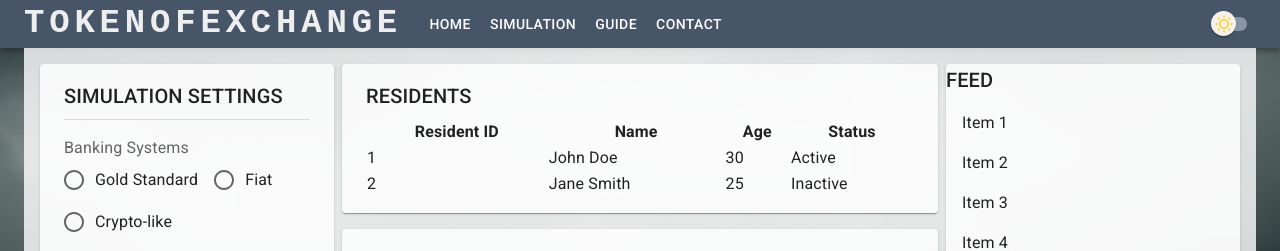
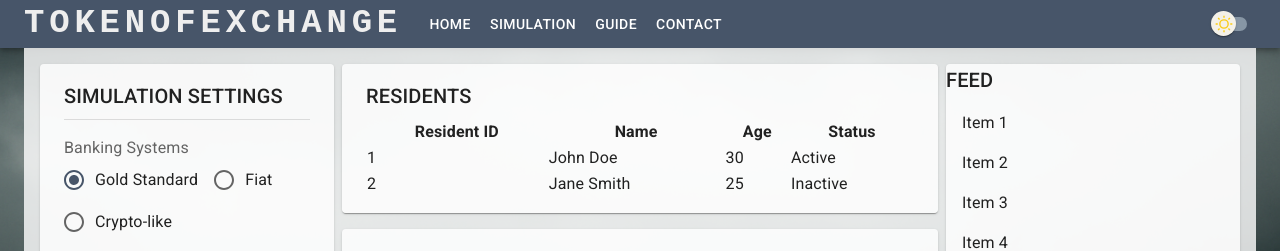
Before and after one commit to whyowisp/token-of-exchange, a React (Vite) app: page /simulation in a window 1280 px wide. Shown: the top 251 px of the page. Built offline with nearby package versions, Linux system fonts and the light colour scheme.

Commit message:
zustand store

```diff
--- a/package.json
+++ b/package.json
@@ -21,7 +21,8 @@
     "react-dom": "^19.1.0",
     "react-router": "^7.6.1",
     "react-virtualized-auto-sizer": "^1.0.26",
-    "react-window": "^1.8.11"
+    "react-window": "^1.8.11",
+    "zustand": "^5.0.5"
   },
   "devDependencies": {
     "@eslint/js": "^9.25.0",
--- a/src/App.tsx
+++ b/src/App.tsx
@@ -12,7 +12,7 @@ import { Routes, Route } from 'react-router'
 import MainMenu from './components/MainMenu'
 import Home from './components/Home'
 import Contact from './components/Contact'
-import SimulationLayout from './components/Simulation/SimulationLayout'
+import Simulation from './components/Simulation/Simulation'
 
 import island from './assets/island.png'
 import Guide from './components/Guide'
@@ -49,7 +49,7 @@ const App = () => {
           >
             <Routes>
               <Route path="/contact" element={<Contact />} />
-              <Route path="/simulation" element={<SimulationLayout />} />
+              <Route path="/simulation" element={<Simulation />} />
               <Route path="/" element={<Home />} />
               <Route path="/guide" element={<Guide />} />
             </Routes>
--- a/src/components/Simulation/Settings.tsx
+++ b/src/components/Simulation/Settings.tsx
@@ -1,6 +1,13 @@
+import { useState, type ChangeEvent } from 'react'
+import type {
+  SimulationStore,
+  BankingMode,
+  GovernanceMode,
+  TaxationMode,
+} from '../../types/types'
 import { Checkbox } from '@mui/material'
+import { useSimulationStore } from './simulationStore'
 import {
-  Box,
   Container,
   Divider,
   FormControl,
@@ -11,13 +18,23 @@ import {
   RadioGroup,
   Typography,
 } from '@mui/material'
-import { useState, type ChangeEvent } from 'react'
 
 const Settings = () => {
+  const bankingMode = useSimulationStore((state) => state.bankingMode)
+  const setBankingMode = useSimulationStore((state) => state.setBankingMode)
+  console.log('Banking mode:', bankingMode)
+
+  const governanceMode = useSimulationStore((state) => state.governanceMode)
+  const setGovernanceMode = useSimulationStore(
+    (state) => state.setGovernanceMode
+  )
+  console.log('Governance model:', governanceMode)
+
   const [checked, setChecked] = useState<boolean>(false)
 
   const handleChange = (event: ChangeEvent<HTMLInputElement>) => {
     setChecked(event.target.checked)
+    console.log('Checkbox changed:', event.target.value)
   }
 
   return (
@@ -29,9 +46,15 @@ const Settings = () => {
         <Divider sx={{ marginBottom: 2 }} />
         <FormControl>
           <FormLabel id="banking-radio-btn">Banking Systems</FormLabel>
-          <RadioGroup row aria-labelledby="banking-radio-btn">
+          <RadioGroup
+            row
+            aria-labelledby="banking-radio-btn"
+            name="banking-mode"
+            value={bankingMode}
+            onChange={(e) => setBankingMode(e.target.value as BankingMode)}
+          >
             <FormControlLabel
-              value="gold Standard"
+              value="gold-standard"
               control={<Radio />}
               label="Gold Standard"
             />
@@ -51,15 +74,23 @@ const Settings = () => {
         <Divider sx={{ marginBottom: 2 }} />
         <FormControl>
           <FormLabel id="governance-radio-btn">Governance Model</FormLabel>
-          <RadioGroup row aria-labelledby="Governance Model">
+          <RadioGroup
+            row
+            aria-labelledby="governance-radio-btn"
+            name="governance-mode"
+            value={governanceMode}
+            onChange={(e) =>
+              setGovernanceMode(e.target.value as GovernanceMode)
+            }
+          >
             <FormControlLabel
               value="elder autocratic"
-              control={<Radio checked={checked} onChange={handleChange} />}
+              control={<Radio />}
               label="Elder Autocratic"
             />
             <FormControlLabel
               value="trader-led"
-              control={<Radio checked={checked} onChange={handleChange} />}
+              control={<Radio />}
               label="Trader-led"
             />
             <FormControlLabel
--- /dev/null
+++ b/src/components/Simulation/Simulation.tsx
@@ -0,0 +1,7 @@
+import SimulationLayout from './SimulationLayout'
+
+const Simulation = () => {
+  return <SimulationLayout />
+}
+
+export default Simulation
--- /dev/null
+++ b/src/components/Simulation/simulationStore.ts
@@ -0,0 +1,25 @@
+import type {
+  SimulationStore,
+  BankingMode,
+  GovernanceMode,
+  TaxationMode,
+} from '../../types/types'
+import { create } from 'zustand'
+
+export const useSimulationStore = create<SimulationStore>((set) => ({
+  bankingMode: 'gold-standard',
+  setBankingMode: (bankingMode: BankingMode) => set({ bankingMode }),
+
+  governanceMode: 'elder-autocratic',
+  setGovernanceMode: (governanceMode: GovernanceMode) =>
+    set({ governanceMode }),
+
+  taxationMode: 'flat-tax',
+  setTaxationMode: (taxationMode: TaxationMode) => set({ taxationMode }),
+
+  setTaxationModel: (taxationMode: TaxationMode) => set({ taxationMode }),
+
+  isRunning: false,
+  startSimulation: () => set({ isRunning: true }),
+  stopSimulation: () => set({ isRunning: false }),
+}))
```
Also changed, not shown: src/types/types.ts (+24 -0 lines), 1 other file (tests, documents, lock files or other folders).
